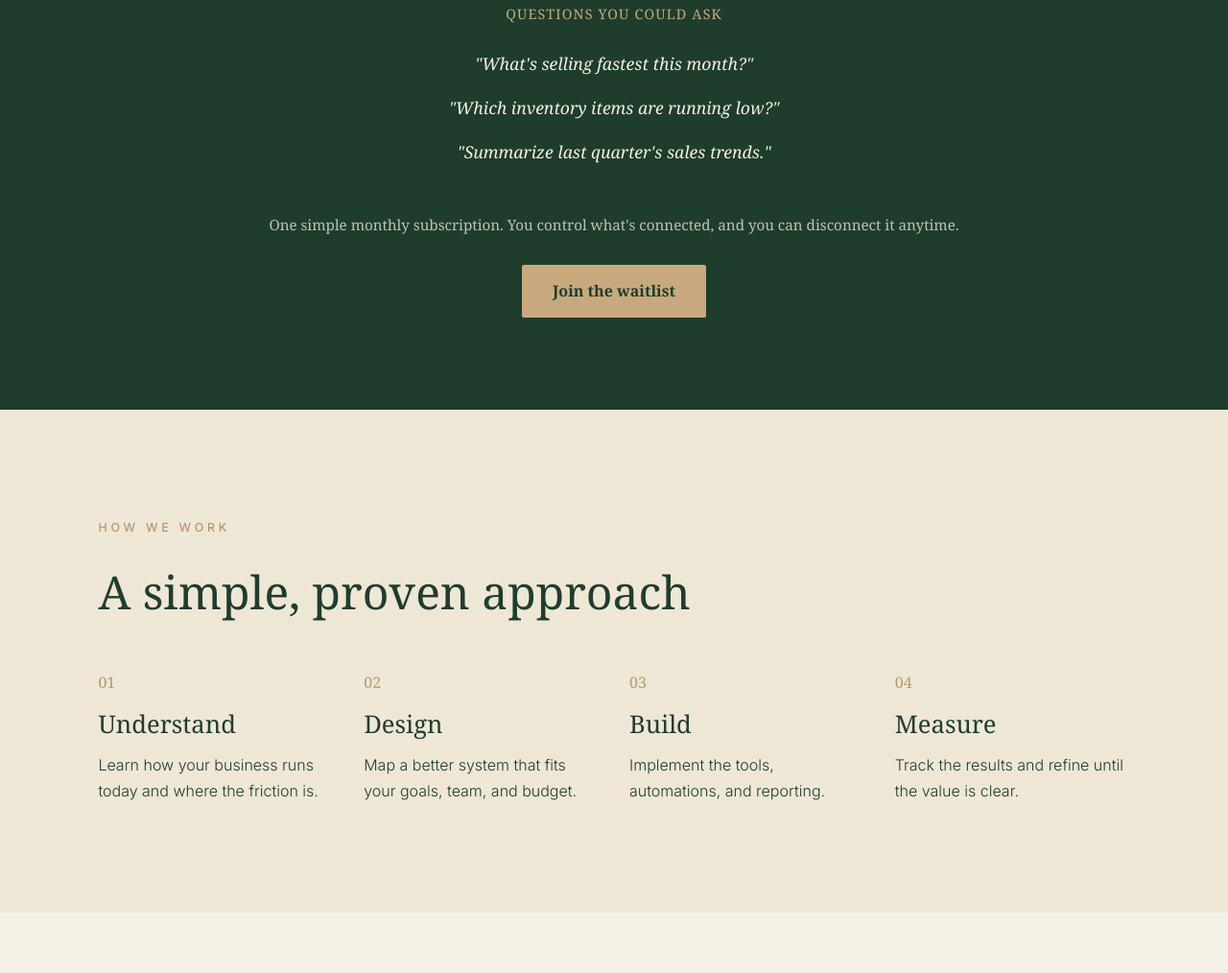
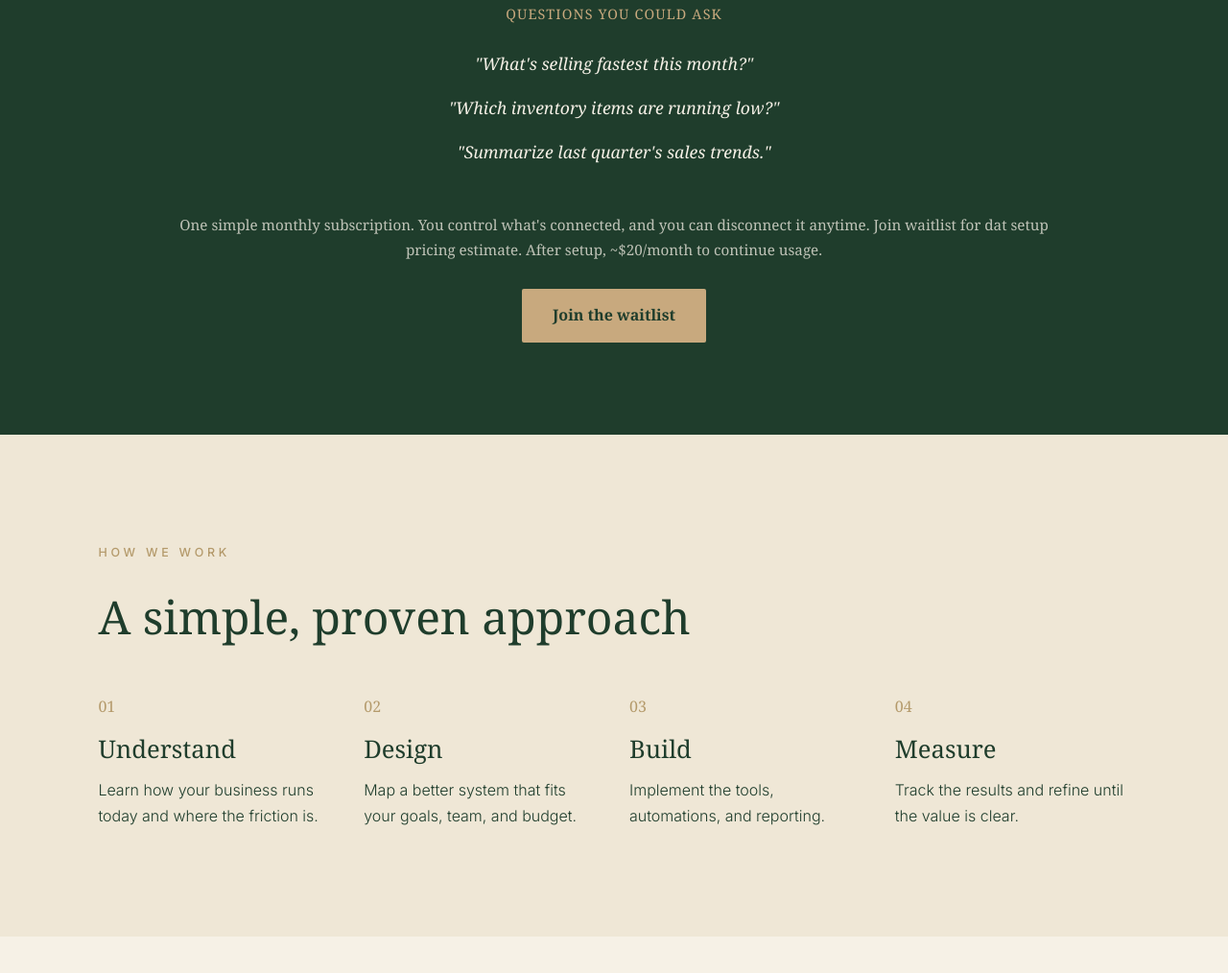
Before and after one commit to jacksoreilly25/O-Reilly-Co, a plain HTML site: page index.html in a window 1280 px wide. Shown: the part 2388-3402 px from the top of the page at 96% size. Drawn offline with Linux system fonts and the light colour scheme.

Commit message:
Update index.html

```diff
--- a/index.html
+++ b/index.html
@@ -98,6 +98,8 @@
 
     <p class="bai-note">
       One simple monthly subscription. You control what's connected, and you can disconnect it anytime.
+
+      Join waitlist for dat setup pricing estimate. After setup, ~$20/month to continue usage.
     </p>
 
     <a class="bai-cta" href="mailto:oreillyandco.llc@gmail.com?subject=Business%20AI%20Waitlist">Join the waitlist</a>
```
